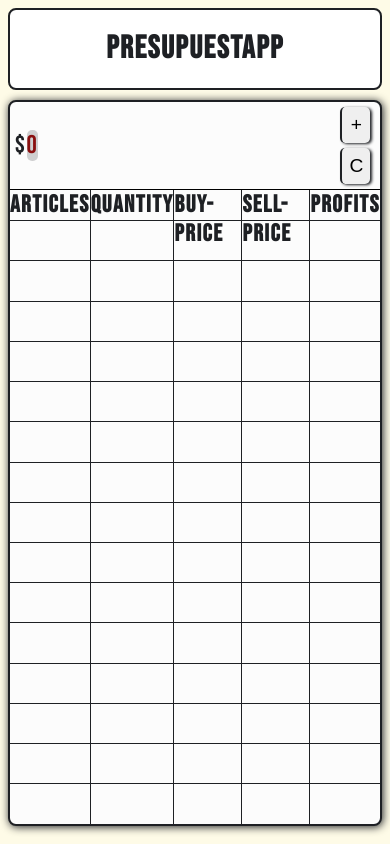
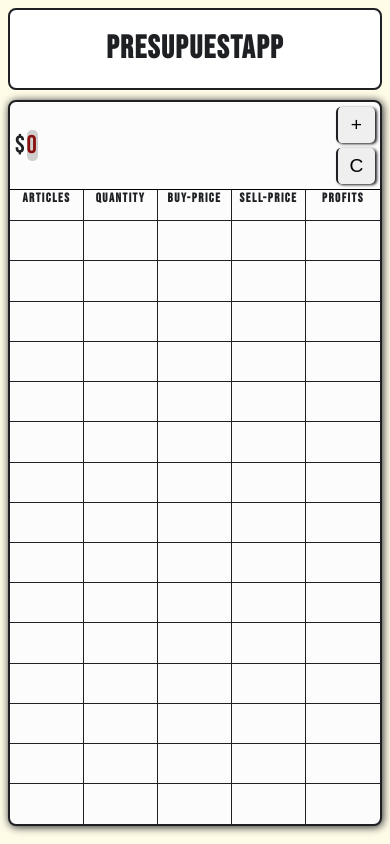
Before and after one commit to FeDevJS/presupuest-app, a React (Create React App) app: page / in a window 390 px wide. Built offline with nearby package versions, Linux system fonts and the light colour scheme.

Commit message:
Responsive #1: Columns titles

```diff
--- a/src/components/styles/button.css
+++ b/src/components/styles/button.css
@@ -39,6 +39,6 @@
 }
 @media screen and (min-width: 320px) and (max-width: 580px) {
 	.button {
-		max-width: 30px;
+		max-width: 40px;
 	}
 }
--- a/src/components/styles/columns.css
+++ b/src/components/styles/columns.css
@@ -9,8 +9,19 @@
 	justify-content: center;
 	width: 100%;
 	height: 100%;
+	font-size: var(--columns-titles-fs);
 	border-bottom: 1px solid var(--primary-clr);
 }
 .columns:nth-child(5) {
 	border: none;
 }
+@media screen and (min-width: 320px) and (max-width: 480px) {
+	:root {
+	--columns-titles-fs: .8rem;
+	}
+}
+@media screen and (min-width: 480px) and (max-width: 700px) {
+	:root {
+	--columns-titles-fs: 1.2rem;
+	}
+}
--- a/src/index.css
+++ b/src/index.css
@@ -10,6 +10,7 @@
   --red-clr: hsl(0, 80%, 30%);
 
   --primary-ff: 'Bebas Neue', cursive;
+  --columns-titles-fs: 1.5rem;
   --budget-fs: 1.8rem;
   --main-padding: .8rem;
   --main-max-width: 950px;
```
Also changed, not shown: 11 other files (tests, documents, lock files or other folders).
